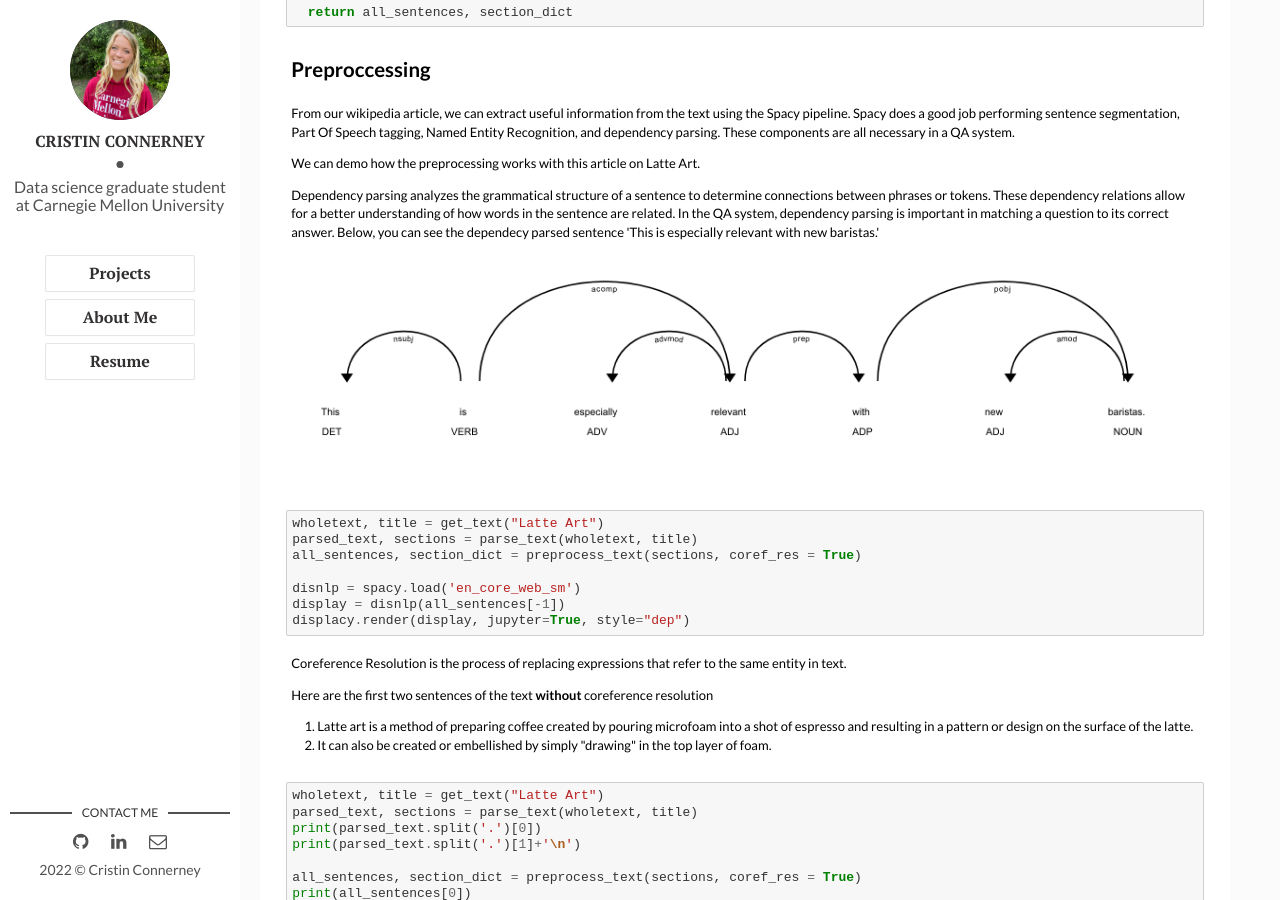
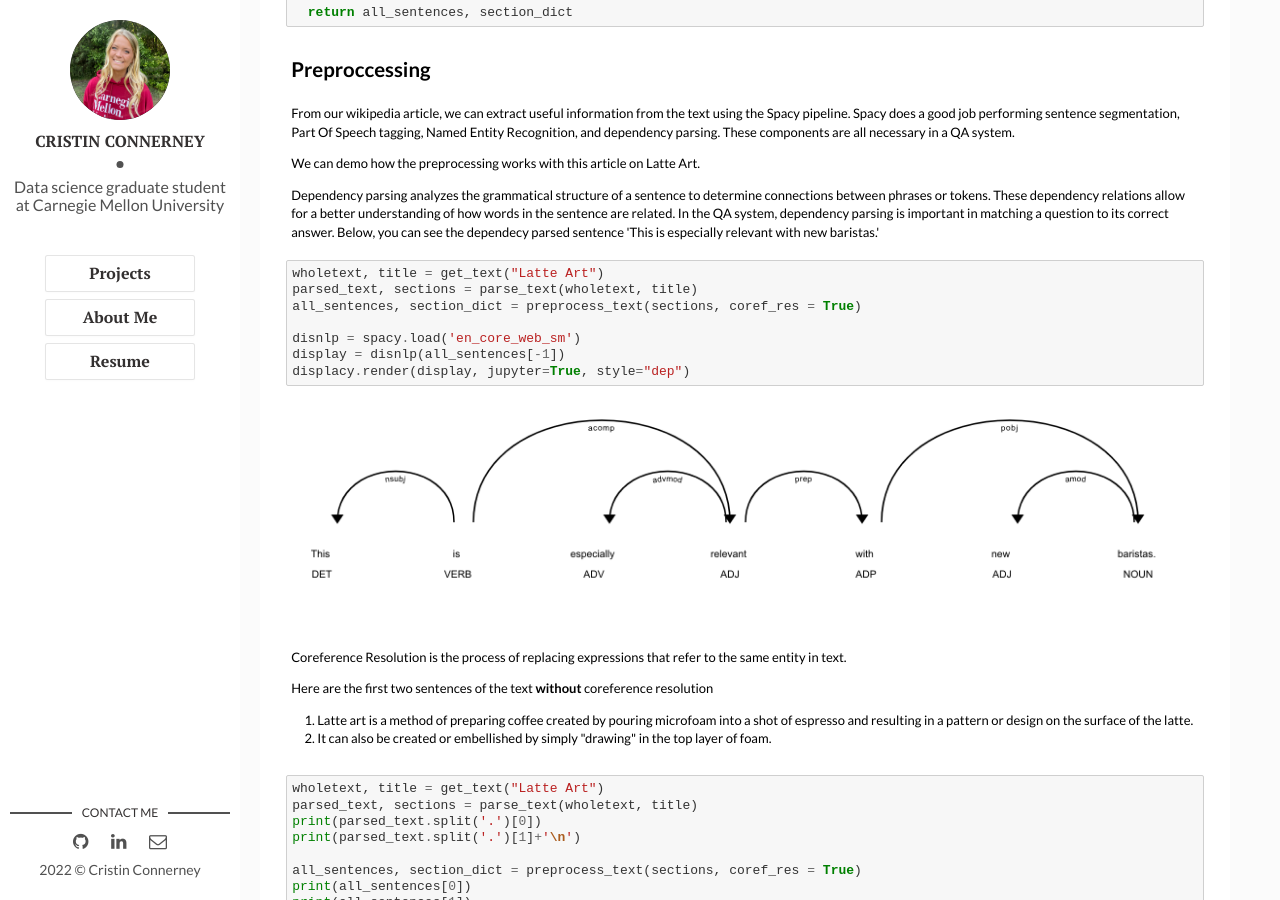
Before and after one commit to Cconnerney/cconnerney.github.io, a Jekyll site: the page built from _posts/2022-05-11-wiki-qa.markdown, in a window 1280 px wide and 900 px high, scrolled down 2865 px. Built offline with Jekyll 4.4.1, drawn with Linux system fonts in a browser that asks for light colours; nearby versions of some CDN libraries; library files that are not in the unit come from our copies; comment, search, counter and statistics services are not loaded.

Commit message:
Update 2022-05-11-wiki-qa.markdown

```diff
--- a/_posts/2022-05-11-wiki-qa.markdown
+++ b/_posts/2022-05-11-wiki-qa.markdown
@@ -372,8 +372,6 @@ span.linenos.special { color: #000000; background-color: #ffffc0; padding-left:
 <p>We can demo how the preprocessing works with this article on Latte Art.</p>
 <p>Dependency parsing analyzes the grammatical structure of a sentence to determine connections between phrases or tokens. These dependency relations allow for a better understanding of how words in the sentence are related. In the QA system, dependency parsing is important in matching a question to its correct answer. Below, you can see the dependecy parsed sentence 'This is especially relevant with new baristas.'</p>
 
-<img src="/assets/img/coffee.png">
-
 </div>
 </div>
 </div>
@@ -396,6 +394,9 @@ span.linenos.special { color: #000000; background-color: #ffffc0; padding-left:
 </div>
 
 </div>
+
+<img src="/assets/img/coffee.png">
+
 <div class="cell border-box-sizing text_cell rendered"><div class="inner_cell">
 <div class="text_cell_render border-box-sizing rendered_html">
 <p>Coreference Resolution is the process of replacing expressions that refer to the same entity in text.</p>
```
